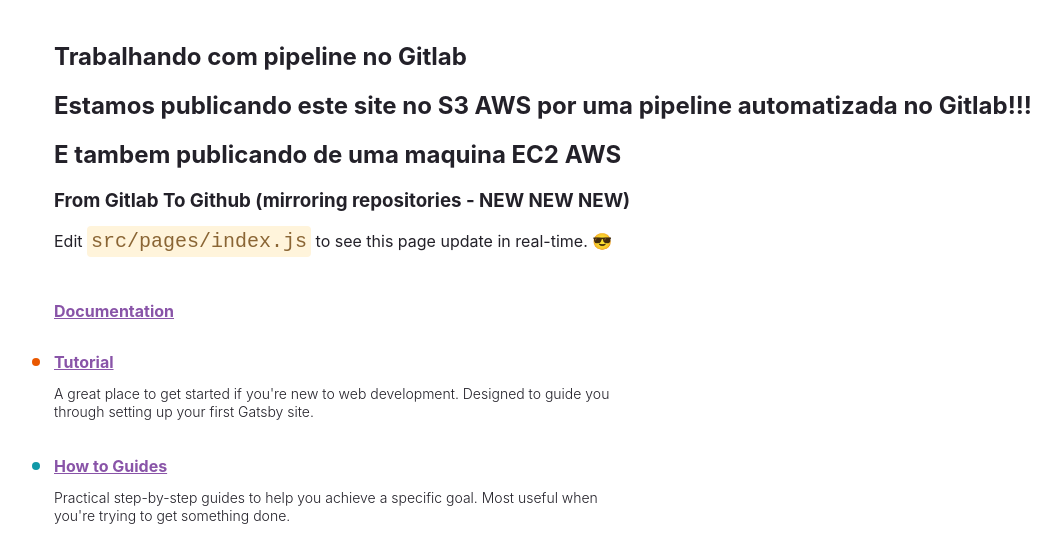
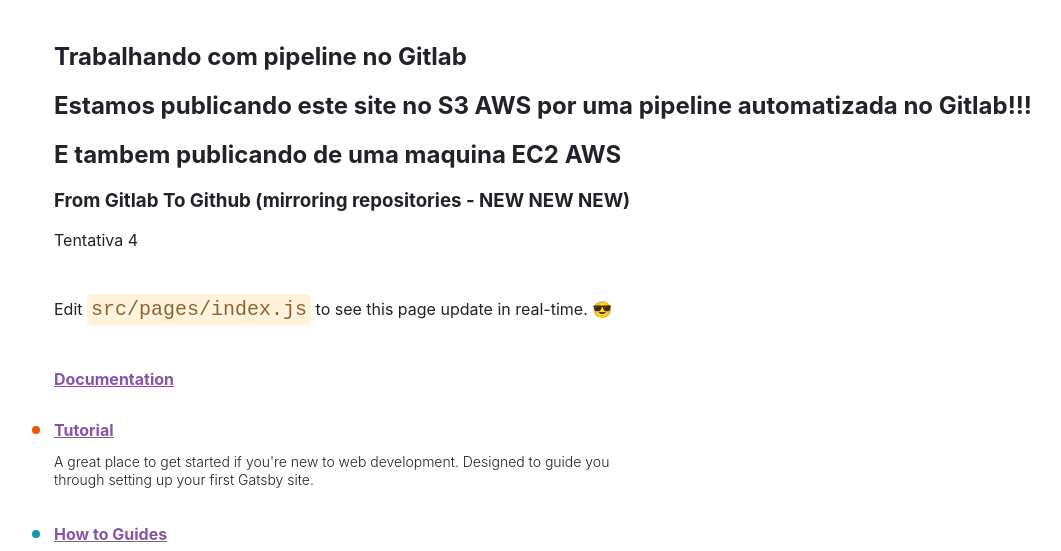
Before and after one commit to xandesueiro/trilhalab-website, a Gatsby site: page / in a window 1280 px wide. Shown: the part 243-794 px from the top of the page, without its empty margins (50-1111 px from the left). Built offline with nearby package versions, Linux system fonts and the light colour scheme; Gatsby itself is replaced by a stand-in of ours.

Commit message:
mirroring github x gitlab - v4

```diff
--- a/src/pages/index.js
+++ b/src/pages/index.js
@@ -142,6 +142,7 @@ const IndexPage = () => {
       <h2>Estamos publicando este site no S3 AWS por uma pipeline automatizada no Gitlab!!!</h2>
       <h2>E tambem publicando de uma maquina EC2 AWS</h2>
       <h3>From Gitlab To Github (mirroring repositories - NEW NEW NEW)</h3>
+      <p style={paragraphStyles}>Tentativa 4 </p>
       <p style={paragraphStyles}>
         Edit <code style={codeStyles}>src/pages/index.js</code> to see this page
         update in real-time.{" "}
```
